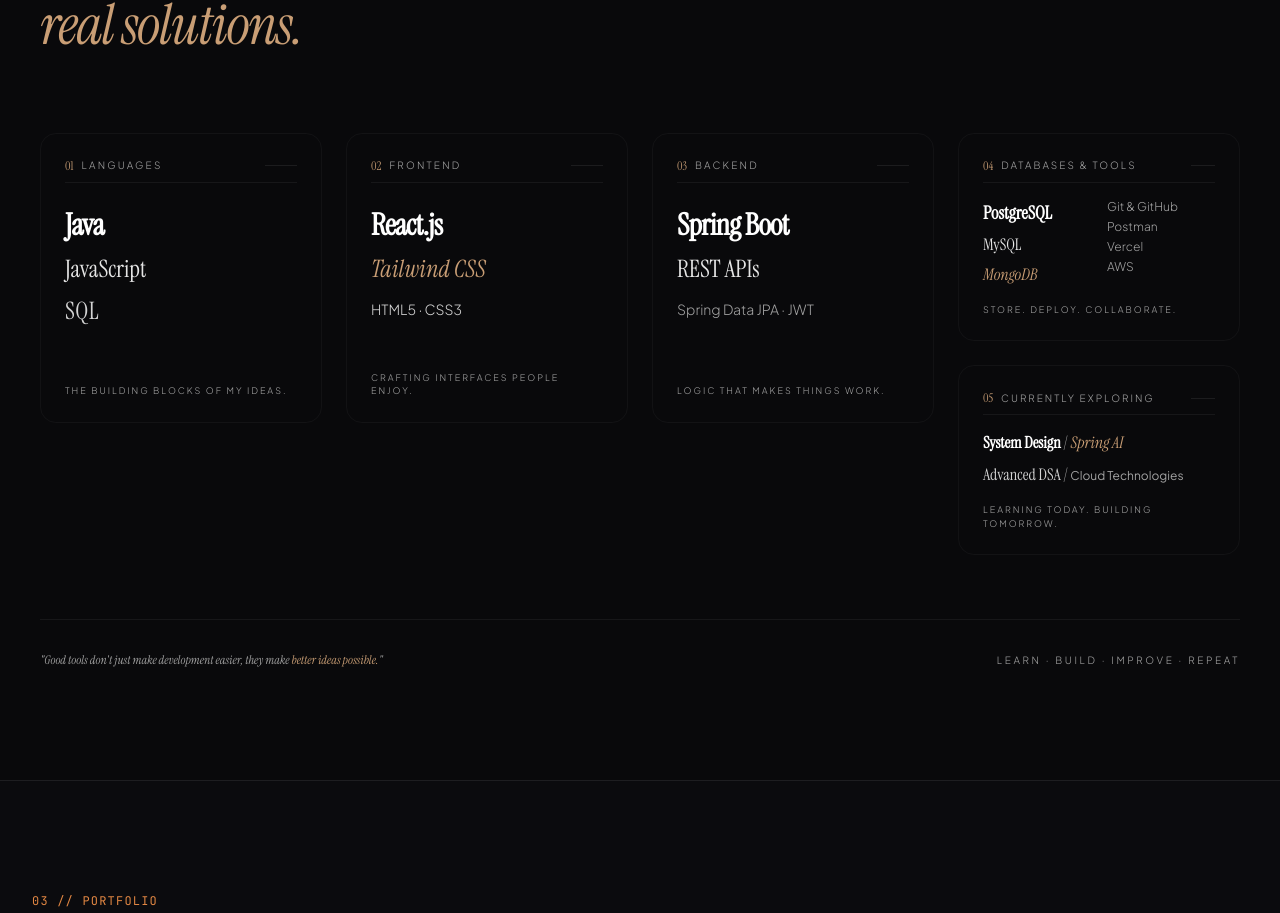
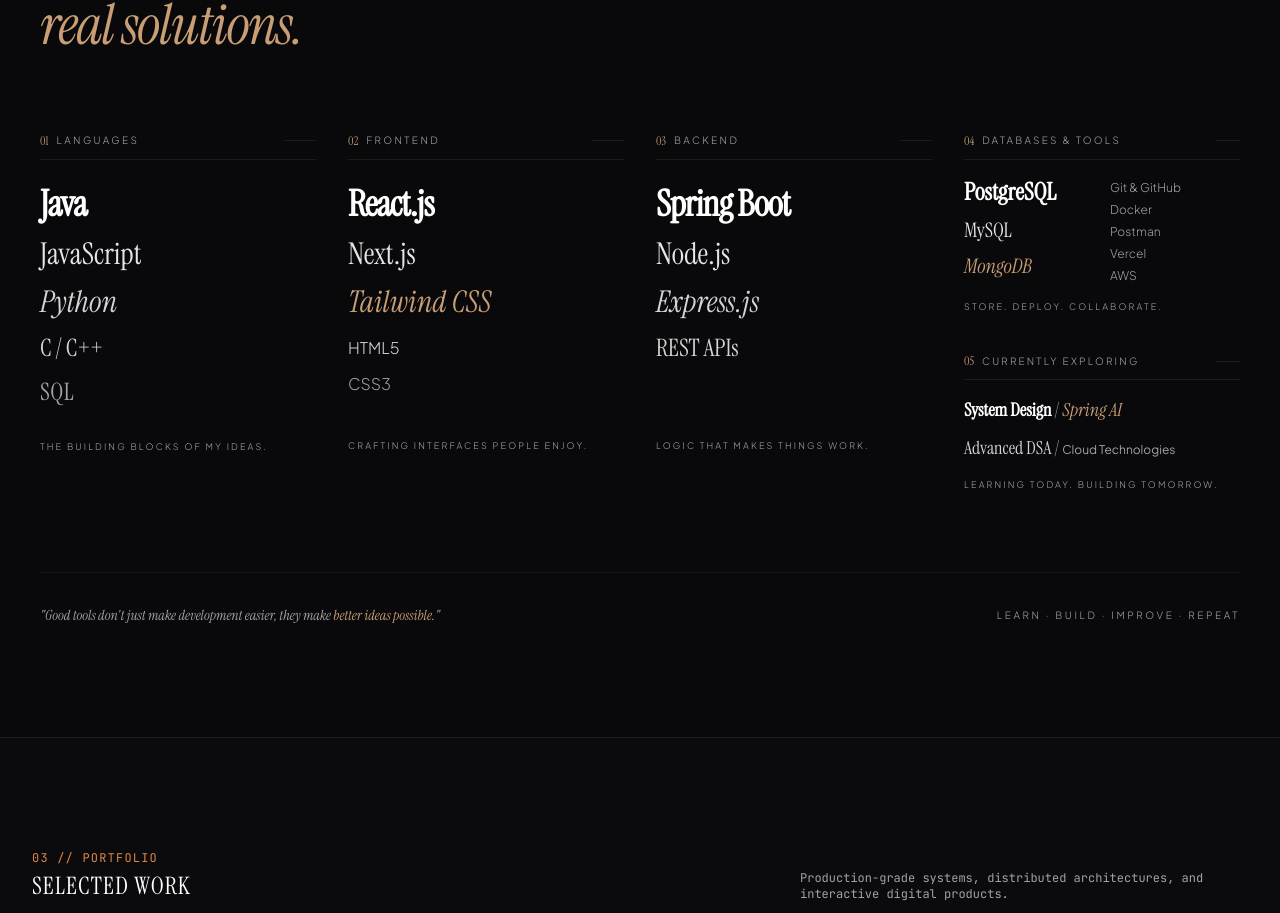
Before and after one commit to Akanksha-916/portfolio, a React (Vite) app: page / in a window 1280 px wide. Shown: the part 1828-2741 px from the top of the page. Built offline with nearby package versions, Linux system fonts and the light colour scheme; a web font is replaced by a local one.

Commit message:
refactor(skills): transform skill listing into open editorial typographic composition with no cards or boxes

```diff
--- a/src/components/SkillsSection.jsx
+++ b/src/components/SkillsSection.jsx
@@ -4,7 +4,7 @@
   return (
     <section id="skills" className="py-24 sm:py-28 relative border-t border-white/[0.06] bg-[#09090B] overflow-hidden">
       <div className="max-w-7xl mx-auto px-6 sm:px-10">
-        {/* Top Header Area */}
+        {/* Top Header Area - Preserved Exactly */}
         <div className="grid grid-cols-1 lg:grid-cols-12 gap-8 lg:gap-12 items-start mb-16 sm:mb-20">
           {/* Left: Section Label + Large Editorial Headline */}
           <div className="lg:col-span-6 space-y-4">
@@ -43,150 +43,186 @@
           </div>
         </div>
 
-        {/* 5 Numbered Skill Blocks Layout */}
-        <div className="grid grid-cols-1 md:grid-cols-2 lg:grid-cols-12 gap-8 lg:gap-6 items-start">
+        {/* Editorial Typographic Skills Listing - No Boxes/Cards */}
+        <div className="grid grid-cols-1 md:grid-cols-2 lg:grid-cols-12 gap-10 lg:gap-8 items-start">
           {/* 01: Languages (3 cols) */}
-          <div className="lg:col-span-3 relative p-6 rounded-2xl bg-transparent border border-white/[0.04] flex flex-col justify-between min-h-[290px]">
+          <div className="lg:col-span-3 flex flex-col justify-between min-h-[320px]">
             <div>
-              <div className="flex items-center gap-2 mb-6 pb-2 border-b border-white/[0.06]">
-                <span className="font-serif text-xs text-[#C99E75]">01</span>
-                <span className="text-[10px] font-sans uppercase tracking-[0.22em] text-neutral-400 font-light">
+              {/* Category Header with Thin Rule */}
+              <div className="flex items-center gap-2 mb-6 pb-2.5 border-b border-white/[0.08]">
+                <span className="font-serif text-xs text-[#C99E75] font-normal">01</span>
+                <span className="text-[10px] font-sans uppercase tracking-[0.24em] text-neutral-400 font-light">
                   Languages
                 </span>
                 <span className="w-8 h-[1px] bg-white/[0.08] ml-auto" />
               </div>
 
-              <div className="space-y-2.5 font-serif">
-                <p className="text-2xl sm:text-3xl text-white font-bold tracking-tight">
+              {/* Typographic Skills Hierarchy */}
+              <div className="space-y-3 font-serif">
+                <p className="text-3xl sm:text-4xl text-white font-bold tracking-tight hover:text-[#C99E75] transition-colors cursor-default">
                   Java
                 </p>
-                <p className="text-xl sm:text-2xl text-neutral-200 font-normal">
+                <p className="text-2xl sm:text-3xl text-neutral-200 font-normal hover:text-white transition-colors cursor-default">
                   JavaScript
                 </p>
-                <p className="text-xl sm:text-2xl text-neutral-300 font-light tracking-wide">
+                <p className="text-2xl sm:text-3xl italic text-neutral-300 font-normal hover:text-[#C99E75] transition-colors cursor-default">
+                  Python
+                </p>
+                <p className="text-xl sm:text-2xl text-neutral-300 font-light hover:text-white transition-colors cursor-default">
+                  C / C++
+                </p>
+                <p className="text-xl sm:text-2xl text-neutral-400 font-light tracking-wide hover:text-white transition-colors cursor-default">
                   SQL
                 </p>
               </div>
             </div>
 
-            <span className="text-[9px] font-sans uppercase tracking-[0.22em] text-neutral-400 pt-6 block font-light">
+            <span className="text-[9px] font-sans uppercase tracking-[0.24em] text-neutral-400 pt-8 block font-light">
               The building blocks of my ideas.
             </span>
           </div>
 
           {/* 02: Frontend (3 cols) */}
-          <div className="lg:col-span-3 relative p-6 rounded-2xl bg-transparent border border-white/[0.04] flex flex-col justify-between min-h-[290px]">
+          <div className="lg:col-span-3 flex flex-col justify-between min-h-[320px]">
             <div>
-              <div className="flex items-center gap-2 mb-6 pb-2 border-b border-white/[0.06]">
-                <span className="font-serif text-xs text-[#C99E75]">02</span>
-                <span className="text-[10px] font-sans uppercase tracking-[0.22em] text-neutral-400 font-light">
+              {/* Category Header with Thin Rule */}
+              <div className="flex items-center gap-2 mb-6 pb-2.5 border-b border-white/[0.08]">
+                <span className="font-serif text-xs text-[#C99E75] font-normal">02</span>
+                <span className="text-[10px] font-sans uppercase tracking-[0.24em] text-neutral-400 font-light">
                   Frontend
                 </span>
                 <span className="w-8 h-[1px] bg-white/[0.08] ml-auto" />
               </div>
 
-              <div className="space-y-2.5 font-serif">
-                <p className="text-2xl sm:text-3xl text-white font-bold tracking-tight">
+              {/* Typographic Skills Hierarchy */}
+              <div className="space-y-3 font-serif">
+                <p className="text-3xl sm:text-4xl text-white font-bold tracking-tight hover:text-[#C99E75] transition-colors cursor-default">
                   React.js
                 </p>
-                <p className="text-xl sm:text-2xl italic text-[#C99E75] font-normal">
+                <p className="text-2xl sm:text-3xl text-neutral-200 font-normal hover:text-white transition-colors cursor-default">
+                  Next.js
+                </p>
+                <p className="text-2xl sm:text-3xl italic text-[#C99E75] font-normal hover:text-white transition-colors cursor-default">
                   Tailwind CSS
                 </p>
-                <p className="text-sm font-sans text-neutral-300 font-light pt-1">
-                  HTML5 · CSS3
+                <p className="text-base font-sans text-neutral-300 font-light pt-1 hover:text-white transition-colors cursor-default">
+                  HTML5
+                </p>
+                <p className="text-base font-sans text-neutral-400 font-light hover:text-white transition-colors cursor-default">
+                  CSS3
                 </p>
               </div>
             </div>
 
-            <span className="text-[9px] font-sans uppercase tracking-[0.22em] text-neutral-400 pt-6 block font-light">
+            <span className="text-[9px] font-sans uppercase tracking-[0.24em] text-neutral-400 pt-8 block font-light">
               Crafting interfaces people enjoy.
             </span>
           </div>
 
           {/* 03: Backend (3 cols) */}
-          <div className="lg:col-span-3 relative p-6 rounded-2xl bg-transparent border border-white/[0.04] flex flex-col justify-between min-h-[290px]">
+          <div className="lg:col-span-3 flex flex-col justify-between min-h-[320px]">
             <div>
-              <div className="flex items-center gap-2 mb-6 pb-2 border-b border-white/[0.06]">
-                <span className="font-serif text-xs text-[#C99E75]">03</span>
-                <span className="text-[10px] font-sans uppercase tracking-[0.22em] text-neutral-400 font-light">
+              {/* Category Header with Thin Rule */}
+              <div className="flex items-center gap-2 mb-6 pb-2.5 border-b border-white/[0.08]">
+                <span className="font-serif text-xs text-[#C99E75] font-normal">03</span>
+                <span className="text-[10px] font-sans uppercase tracking-[0.24em] text-neutral-400 font-light">
                   Backend
                 </span>
                 <span className="w-8 h-[1px] bg-white/[0.08] ml-auto" />
               </div>
 
-              <div className="space-y-2.5 font-serif">
-                <p className="text-2xl sm:text-3xl text-white font-bold tracking-tight">
+              {/* Typographic Skills Hierarchy */}
+              <div className="space-y-3 font-serif">
+                <p className="text-3xl sm:text-4xl text-white font-bold tracking-tight hover:text-[#C99E75] transition-colors cursor-default">
                   Spring Boot
                 </p>
-                <p className="text-xl sm:text-2xl text-neutral-200 font-normal">
+                <p className="text-2xl sm:text-3xl text-neutral-200 font-normal hover:text-white transition-colors cursor-default">
+                  Node.js
+                </p>
+                <p className="text-2xl sm:text-3xl italic text-neutral-300 font-normal hover:text-[#C99E75] transition-colors cursor-default">
+                  Express.js
+                </p>
+                <p className="text-xl sm:text-2xl text-neutral-300 font-light hover:text-white transition-colors cursor-default">
                   REST APIs
-                </p>
-                <p className="text-sm font-sans text-neutral-400 font-light pt-1">
-                  Spring Data JPA · JWT
                 </p>
               </div>
             </div>
 
-            <span className="text-[9px] font-sans uppercase tracking-[0.22em] text-neutral-400 pt-6 block font-light">
+            <span className="text-[9px] font-sans uppercase tracking-[0.24em] text-neutral-400 pt-8 block font-light">
               Logic that makes things work.
             </span>
           </div>
 
           {/* 04 & 05 Right Stack (3 cols) */}
-          <div className="lg:col-span-3 space-y-6">
+          <div className="lg:col-span-3 space-y-8">
             {/* 04: Databases & Tools */}
-            <div className="p-6 rounded-2xl bg-transparent border border-white/[0.04]">
-              <div className="flex items-center gap-2 mb-4 pb-2 border-b border-white/[0.06]">
-                <span className="font-serif text-xs text-[#C99E75]">04</span>
-                <span className="text-[10px] font-sans uppercase tracking-[0.2em] text-neutral-400 font-light">
+            <div>
+              <div className="flex items-center gap-2 mb-4 pb-2.5 border-b border-white/[0.08]">
+                <span className="font-serif text-xs text-[#C99E75] font-normal">04</span>
+                <span className="text-[10px] font-sans uppercase tracking-[0.22em] text-neutral-400 font-light">
                   Databases & Tools
                 </span>
                 <span className="w-6 h-[1px] bg-white/[0.08] ml-auto" />
               </div>
 
               <div className="grid grid-cols-2 gap-4">
-                <div className="space-y-1.5 font-serif">
-                  <p className="text-base sm:text-lg text-white font-bold">PostgreSQL</p>
-                  <p className="text-sm sm:text-base text-neutral-200">MySQL</p>
-                  <p className="text-sm sm:text-base italic text-[#C99E75]">MongoDB</p>
+                <div className="space-y-2 font-serif">
+                  <p className="text-xl sm:text-2xl text-white font-bold hover:text-[#C99E75] transition-colors cursor-default">
+                    PostgreSQL
+                  </p>
+                  <p className="text-lg sm:text-xl text-neutral-200 hover:text-white transition-colors cursor-default">
+                    MySQL
+                  </p>
+                  <p className="text-lg sm:text-xl italic text-[#C99E75] hover:text-white transition-colors cursor-default">
+                    MongoDB
+                  </p>
                 </div>
-                <div className="space-y-1 text-xs font-sans text-neutral-400 font-light">
-                  <p>Git & GitHub</p>
-                  <p>Postman</p>
-                  <p>Vercel</p>
-                  <p>AWS</p>
+                <div className="space-y-1.5 text-xs font-sans text-neutral-400 font-light pt-1">
+                  <p className="hover:text-white transition-colors cursor-default">Git & GitHub</p>
+                  <p className="hover:text-white transition-colors cursor-default">Docker</p>
+                  <p className="hover:text-white transition-colors cursor-default">Postman</p>
+                  <p className="hover:text-white transition-colors cursor-default">Vercel</p>
+                  <p className="hover:text-white transition-colors cursor-default">AWS</p>
                 </div>
               </div>
 
-              <span className="text-[9px] font-sans uppercase tracking-[0.22em] text-neutral-400 pt-4 block font-light">
+              <span className="text-[9px] font-sans uppercase tracking-[0.24em] text-neutral-400 pt-4 block font-light">
                 Store. Deploy. Collaborate.
               </span>
             </div>
 
             {/* 05: Currently Exploring */}
-            <div className="p-6 rounded-2xl bg-transparent border border-white/[0.04]">
-              <div className="flex items-center gap-2 mb-4 pb-2 border-b border-white/[0.06]">
-                <span className="font-serif text-xs text-[#C99E75]">05</span>
-                <span className="text-[10px] font-sans uppercase tracking-[0.2em] text-neutral-400 font-light">
+            <div className="pt-2">
+              <div className="flex items-center gap-2 mb-4 pb-2.5 border-b border-white/[0.08]">
+                <span className="font-serif text-xs text-[#C99E75] font-normal">05</span>
+                <span className="text-[10px] font-sans uppercase tracking-[0.22em] text-neutral-400 font-light">
                   Currently Exploring
                 </span>
                 <span className="w-6 h-[1px] bg-white/[0.08] ml-auto" />
               </div>
 
-              <div className="space-y-2 font-serif text-sm sm:text-base text-neutral-200">
+              <div className="space-y-2.5 font-serif text-base sm:text-lg text-neutral-200">
                 <p>
-                  <span className="font-semibold text-white">System Design</span>{' '}
+                  <span className="font-semibold text-white hover:text-[#C99E75] transition-colors cursor-default">
+                    System Design
+                  </span>{' '}
                   <span className="text-neutral-400 font-light">/</span>{' '}
-                  <span className="italic text-[#C99E75]">Spring AI</span>
+                  <span className="italic text-[#C99E75] hover:text-white transition-colors cursor-default">
+                    Spring AI
+                  </span>
                 </p>
                 <p>
-                  <span className="text-neutral-300">Advanced DSA</span>{' '}
+                  <span className="text-neutral-300 hover:text-white transition-colors cursor-default">
+                    Advanced DSA
+                  </span>{' '}
                   <span className="text-neutral-400 font-light">/</span>{' '}
-                  <span className="text-neutral-400 text-xs font-sans">Cloud Technologies</span>
+                  <span className="text-neutral-400 text-xs font-sans hover:text-neutral-200 transition-colors cursor-default">
+                    Cloud Technologies
+                  </span>
                 </p>
               </div>
 
-              <span className="text-[9px] font-sans uppercase tracking-[0.22em] text-neutral-400 pt-4 block font-light">
+              <span className="text-[9px] font-sans uppercase tracking-[0.24em] text-neutral-400 pt-4 block font-light">
                 Learning today. Building tomorrow.
               </span>
             </div>
@@ -194,8 +230,8 @@
         </div>
 
         {/* Bottom Editorial Strip */}
-        <div className="mt-16 pt-8 border-t border-white/[0.06] flex flex-col sm:flex-row items-center justify-between gap-4 text-xs font-sans font-light text-neutral-400">
-          <p className="italic font-serif text-neutral-400">
+        <div className="mt-20 pt-8 border-t border-white/[0.06] flex flex-col sm:flex-row items-center justify-between gap-4 text-xs font-sans font-light text-neutral-400">
+          <p className="italic font-serif text-neutral-400 text-sm">
             "Good tools don't just make development easier, they make{' '}
             <span className="italic text-[#C99E75]">better ideas possible.</span>"
           </p>
```
